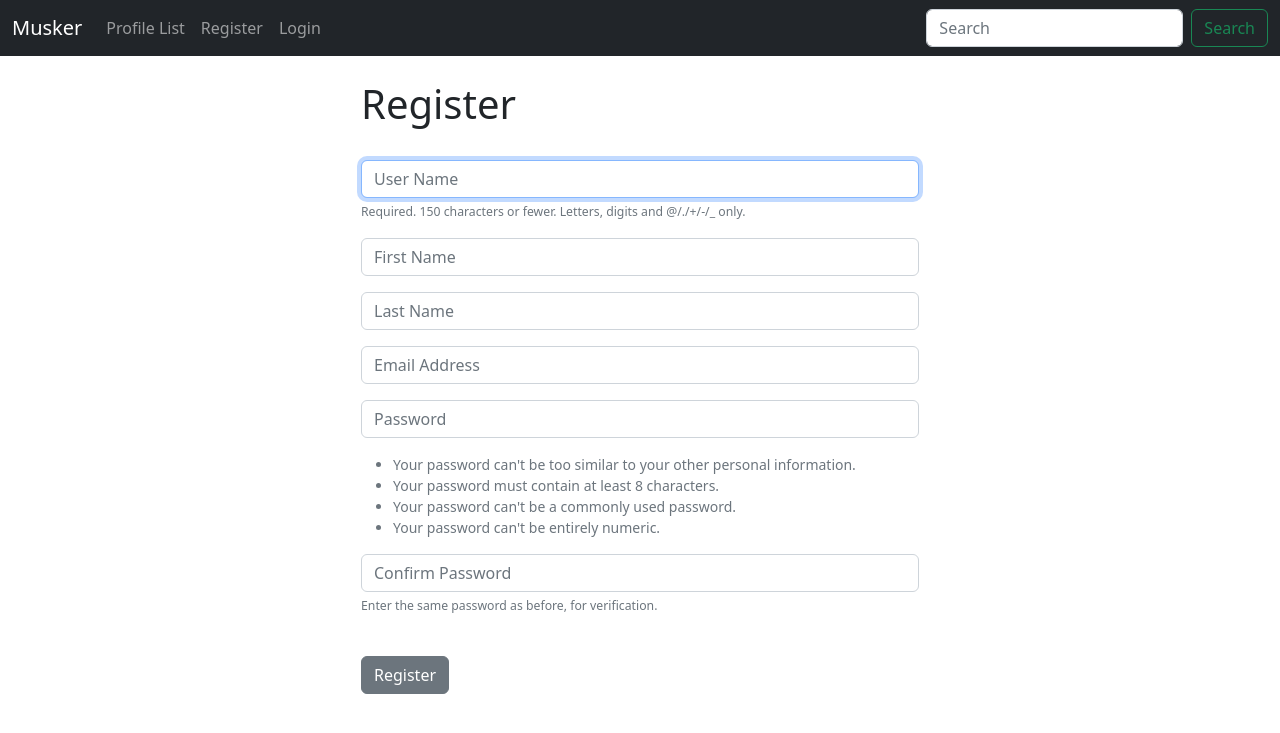
After one commit to julianarm29/projeto2, a Django app: page /register/ in a window 1280 px wide. The commit adds this page. Shown: the top 733 px of the page. Run offline with Django 4.2, Linux system fonts and the light colour scheme.

Commit message:
register

```diff
--- a/musker/forms.py
+++ b/musker/forms.py
@@ -1,5 +1,8 @@
 from django import forms
 from .models import Meep
+from django.contrib.auth.forms import UserCreationForm
+from django.contrib.auth.models import User
+
 
 class MeepForm(forms.ModelForm):
 	body = forms.CharField(required=True,
@@ -15,3 +18,31 @@ class MeepForm(forms.ModelForm):
 	class Meta:
 		model = Meep
 		exclude = ("user",)
+
+
+class SignUpForm(UserCreationForm):
+	email = forms.EmailField(label="", widget=forms.TextInput(attrs={'class':'form-control', 'placeholder':'Email Address'}))
+	first_name = forms.CharField(label="", max_length=100, widget=forms.TextInput(attrs={'class':'form-control', 'placeholder':'First Name'}))
+	last_name = forms.CharField(label="", max_length=100, widget=forms.TextInput(attrs={'class':'form-control', 'placeholder':'Last Name'}))
+
+	class Meta:
+		model = User
+		fields = ('username', 'first_name', 'last_name', 'email', 'password1', 'password2')
+
+	def __init__(self, *args, **kwargs):
+		super(SignUpForm, self).__init__(*args, **kwargs)
+
+		self.fields['username'].widget.attrs['class'] = 'form-control'
+		self.fields['username'].widget.attrs['placeholder'] = 'User Name'
+		self.fields['username'].label = ''
+		self.fields['username'].help_text = '<span class="form-text text-muted"><small>Required. 150 characters or fewer. Letters, digits and @/./+/-/_ only.</small></span>'
+
+		self.fields['password1'].widget.attrs['class'] = 'form-control'
+		self.fields['password1'].widget.attrs['placeholder'] = 'Password'
+		self.fields['password1'].label = ''
+		self.fields['password1'].help_text = '<ul class="form-text text-muted small"><li>Your password can\'t be too similar to your other personal information.</li><li>Your password must contain at least 8 characters.</li><li>Your password can\'t be a commonly used password.</li><li>Your password can\'t be entirely numeric.</li></ul>'
+
+		self.fields['password2'].widget.attrs['class'] = 'form-control'
+		self.fields['password2'].widget.attrs['placeholder'] = 'Confirm Password'
+		self.fields['password2'].label = ''
+		self.fields['password2'].help_text = '<span class="form-text text-muted"><small>Enter the same password as before, for verification.</small></span>'
--- a/musker/templates/navbar.html
+++ b/musker/templates/navbar.html
@@ -23,6 +23,10 @@
         {% else %}
         <li class="nav-item">
           <a class="nav-link"
+          href="{% url 'register' %}">Register</a>
+        </li>
+        <li class="nav-item">
+          <a class="nav-link"
           href="{% url 'login' %}">Login</a>
         </li>
         {% endif %}
--- /dev/null
+++ b/musker/templates/register.html
@@ -0,0 +1,19 @@
+{% extends 'base.html' %}
+
+{% block content %}
+
+<div class="col-md-6 offset-md-3">
+<h1>Register</h1>
+<br/>
+
+<form method="POST" action="">
+	{% csrf_token %}
+	{{ form.as_p }}
+	<br/>
+  	<button type="submit" class="btn btn-secondary">Register</button>
+</form>
+
+</div>
+
+
+{% endblock %}
--- a/musker/urls.py
+++ b/musker/urls.py
@@ -8,4 +8,5 @@ urlpatterns = [
     path('profile/<int:pk>', views.profile, name='profile'),
     path('login/', views.login_user, name='login'),
     path('logout', views.logout_user, name='logout'),
+    path('register/', views.register_user, name='register'),
 ]
--- a/musker/views.py
+++ b/musker/views.py
@@ -1,9 +1,10 @@
 from django.shortcuts import render, redirect
 from django.contrib import messages
 from .models import Profile, Meep
-from .forms import MeepForm
+from .forms import MeepForm, SignUpForm
 from django.contrib.auth import authenticate, login, logout
-
+from django.contrib.auth.forms import UserCreationForm
+from django import forms
 
 def home(request):
 	if request.user.is_authenticated:
@@ -80,3 +81,22 @@ def logout_user(request):
 	logout(request)
 	messages.success(request, ("You Have Been Logged Out. Sorry to Meep You Go..."))
 	return redirect('home')
+
+def register_user(request):
+	form = SignUpForm()
+	if request.method == "POST":
+		form = SignUpForm(request.POST)
+		if form.is_valid():
+			form.save()
+			username = form.cleaned_data['username']
+			password = form.cleaned_data['password1']
+			# first_name = form.cleaned_data['first_name']
+			# second_name = form.cleaned_data['second_name']
+			# email = form.cleaned_data['email']
+			# Log in user
+			user = authenticate(username=username, password=password)
+			login(request,user)
+			messages.success(request, ("You have successfully registered! Welcome!"))
+			return redirect('home')
+
+	return render(request, "register.html", {'form':form})
```
Also changed, not shown: db.sqlite3.
